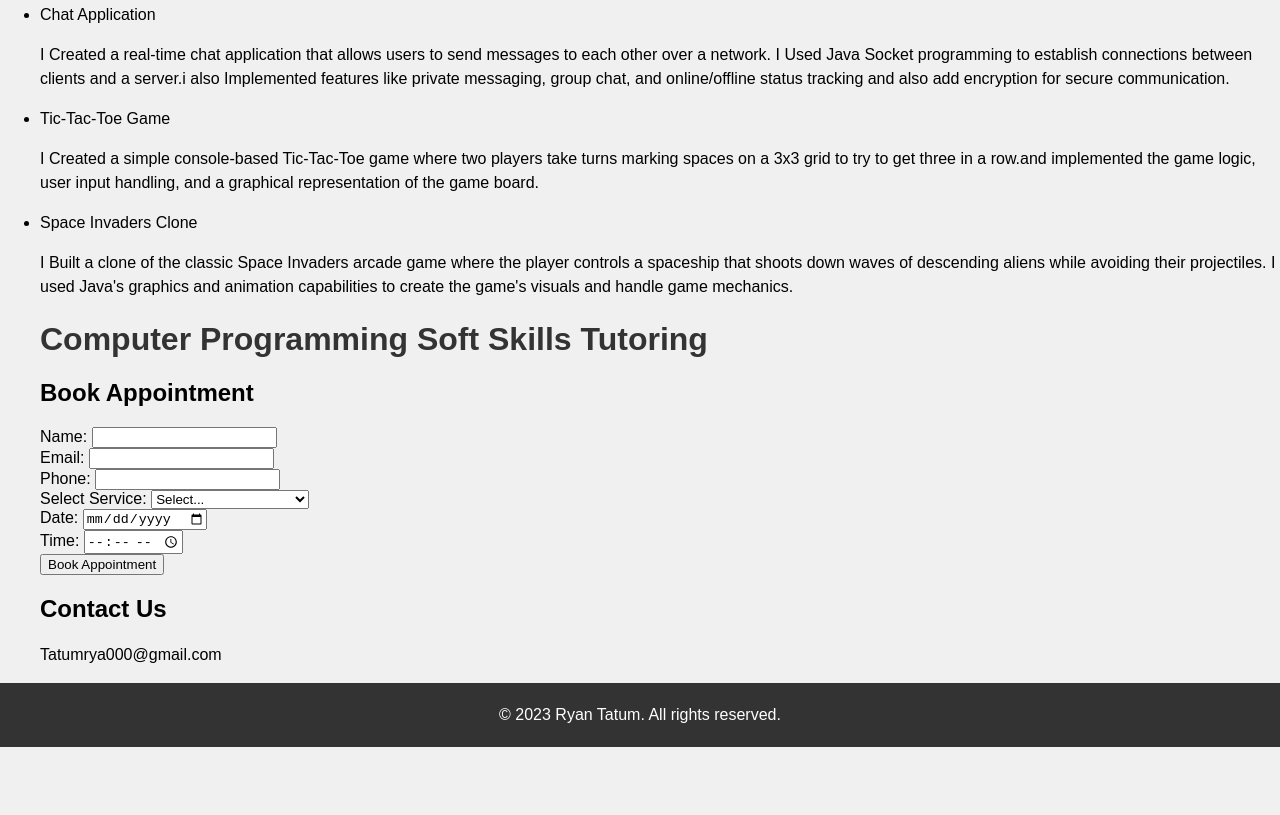
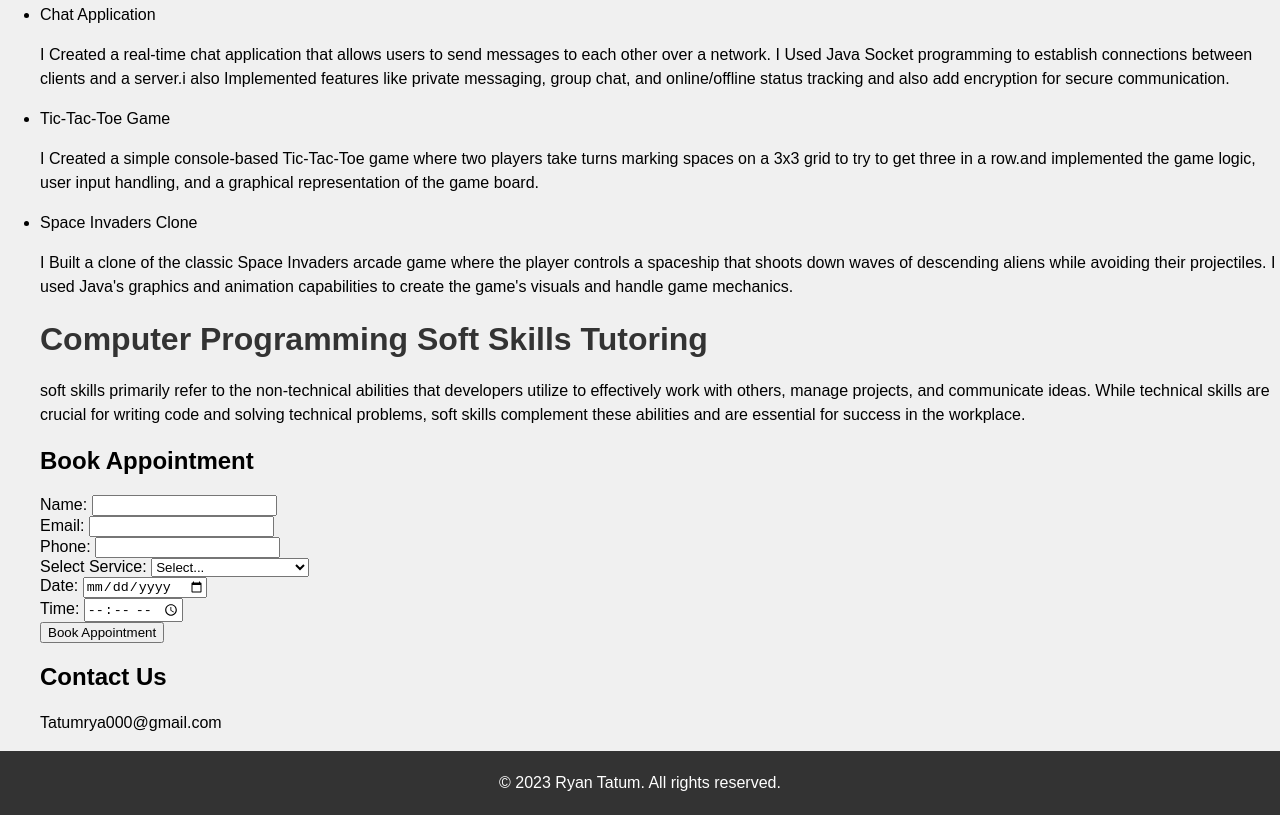
Before and after one commit to RTgotthepower/RTgotthepower.github.io, a plain HTML site: page index.html in a window 1280 px wide. Shown: the part 1474-2289 px from the top of the page. Before the commit the page ends 2221 px from the top, so only its background shows below. Drawn offline with Linux system fonts and the light colour scheme.

Commit message:
soft skills

```diff
--- a/index.html
+++ b/index.html
@@ -63,6 +63,7 @@
         <p>I Built a clone of the classic Space Invaders arcade game where the player controls a spaceship that shoots down waves of descending aliens while avoiding their projectiles. I used Java's graphics and animation capabilities to create the game's visuals and handle game mechanics.</p>
 
         <h1>Computer Programming Soft Skills Tutoring</h1>
+        <p>soft skills primarily refer to the non-technical abilities that developers utilize to effectively work with others, manage projects, and communicate ideas. While technical skills are crucial for writing code and solving technical problems, soft skills complement these abilities and are essential for success in the workplace. </p>
         <section id="booking">
             <h2>Book Appointment</h2>
             <form action="booking.php" method="POST">
```
